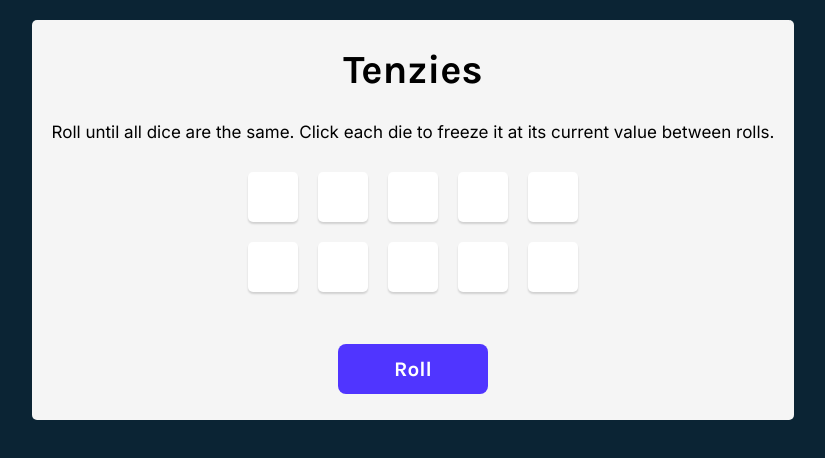
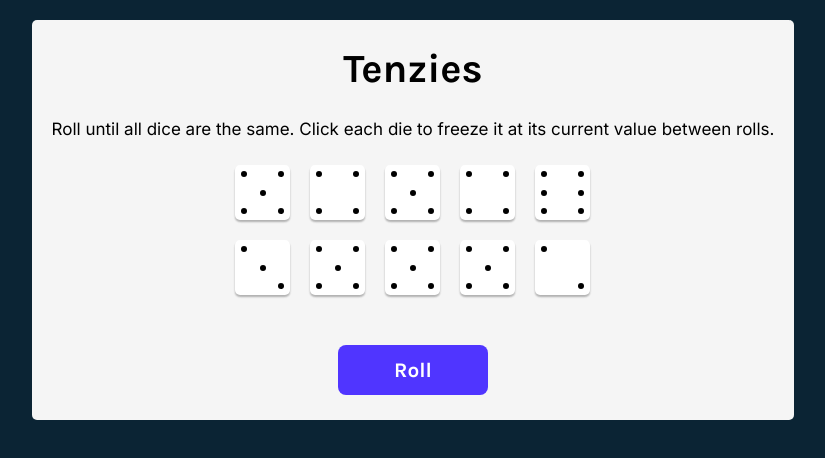
Before and after one commit to AaronoKwok/tenzies, a React (Create React App) app: page / in a window 1280 px wide. Shown: the top 458 px of the page, without its empty margins (227-1052 px from the left). Built offline with nearby package versions, Linux system fonts and the light colour scheme.

Commit message:
added die faces

```diff
--- a/src/Faces/Five.js
+++ b/src/Faces/Five.js
@@ -2,8 +2,18 @@
 
 export default function Five() {
     return (
-        <div>
-
+        <div className="die-face fifth-face">
+            <div className="column">
+                <span className="dot"></span>
+                <span className="dot"></span>
+            </div>
+            <div className="fifth-center">
+                <span className="dot"></span>
+            </div>
+            <div className="column">
+                <span className="dot"></span>
+                <span className="dot"></span>
+            </div>
         </div>
     )
 }
--- a/src/Faces/Four.js
+++ b/src/Faces/Four.js
@@ -2,8 +2,15 @@
 
 export default function Four() {
     return (
-        <div>
-
+        <div className="die-face fourth-face">
+            <div className="column">
+                <span className="dot"></span>
+                <span className="dot"></span>
+            </div>
+            <div className="column">
+                <span className="dot"></span>
+                <span className="dot"></span>
+            </div>
         </div>
     )
 }
--- a/src/Faces/One.js
+++ b/src/Faces/One.js
@@ -2,8 +2,8 @@
 
 export default function One() {
     return (
-        <div>
-
+        <div className="die-face first-face">
+            <span className="dot"></span>
         </div>
     )
 }
--- a/src/Faces/Six.js
+++ b/src/Faces/Six.js
@@ -2,8 +2,17 @@
 
 export default function Six() {
     return (
-        <div>
-
+        <div className="die-face sixth-face">
+            <div className="column">
+                <span className="dot"></span>
+                <span className="dot"></span>
+                <span className="dot"></span>
+            </div>
+            <div className="column">
+                <span className="dot"></span>
+                <span className="dot"></span>
+                <span className="dot"></span>
+            </div>
         </div>
     )
 }
--- a/src/Faces/Three.js
+++ b/src/Faces/Three.js
@@ -2,8 +2,10 @@
 
 export default function Three() {
     return (
-        <div>
-
+        <div className="die-face third-face">
+            <span className="dot"></span>
+            <span className="dot"></span>
+            <span className="dot"></span>
         </div>
     )
 }
--- a/src/Faces/Two.js
+++ b/src/Faces/Two.js
@@ -2,8 +2,9 @@
 
 export default function Two() {
     return (
-        <div>
-
+        <div className="die-face second-face">
+            <span className="dot"></span>
+            <span className="dot"></span>
         </div>
     )
 }
--- a/src/index.css
+++ b/src/index.css
@@ -42,16 +42,85 @@
 
 }
 
-/* might not need once die components are added */
 .die-face {
-    height: 50px;
-    width: 50px;
+    height: 55px;
+    width: 55px;
     box-shadow: 0px 2px 2px rgba(0, 0, 0, 0.15);
     border-radius: 5px;
+}
+
+.dot {
+    display: block;
+    width: 6px;
+    height: 6px;
+    border-radius: 50%;
+    background-color: black;
+    margin: 6px;
+}
+
+.first-face {
     display: flex;
     justify-content: center;
     align-items: center;
-    font-size: 1.7rem;
+}
+
+.second-face {
+    display: flex;
+    justify-content: space-between;
+}
+
+.second-face .dot:nth-of-type(2) {
+    align-self: flex-end;
+}
+
+.third-face {
+    display: flex;
+    justify-content: space-between;
+}
+
+.third-face .dot:nth-of-type(2) {
+    align-self: center;
+}
+
+.third-face .dot:nth-of-type(3) {
+    align-self: end;
+}
+
+.fourth-face {
+    display: flex;
+    justify-content: space-between;
+}
+
+.fourth-face .column {
+    display: flex;
+    flex-direction: column;
+    justify-content: space-between;
+}
+
+.fifth-face {
+    display: flex;
+    justify-content: space-between;
+}
+
+.fifth-face .column {
+    display: flex;
+    flex-direction: column;
+    justify-content: space-between;
+}
+
+.fifth-face .fifth-center {
+    align-self: center;
+}
+
+.sixth-face {
+    display: flex;
+    justify-content: space-between;
+}
+
+.sixth-face .column {
+    display: flex;
+    flex-direction: column;
+    justify-content: space-between;
 }
 
 .rollDice {
```
